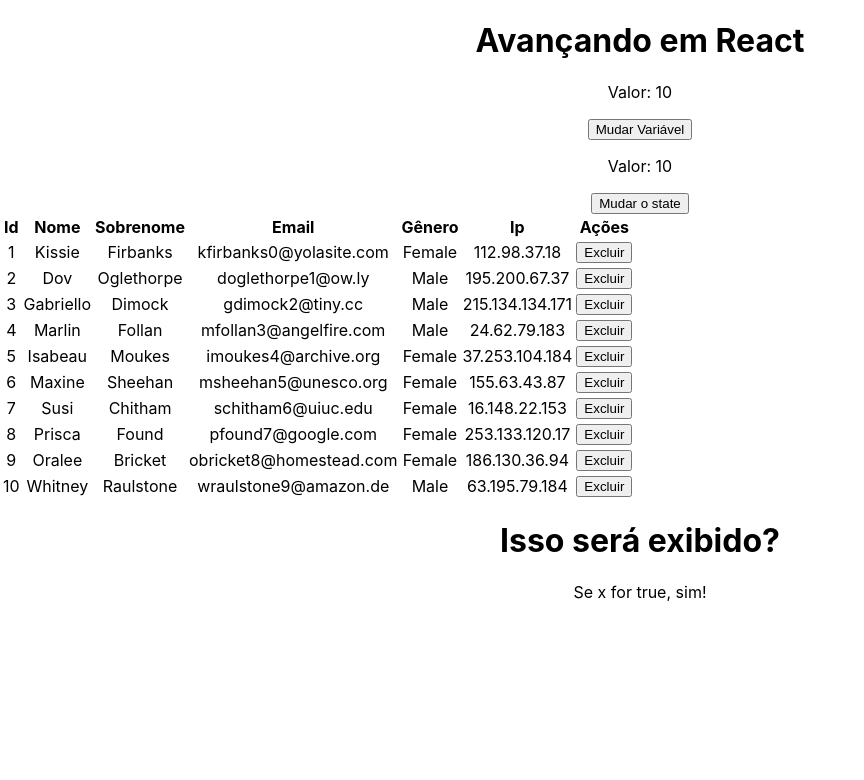
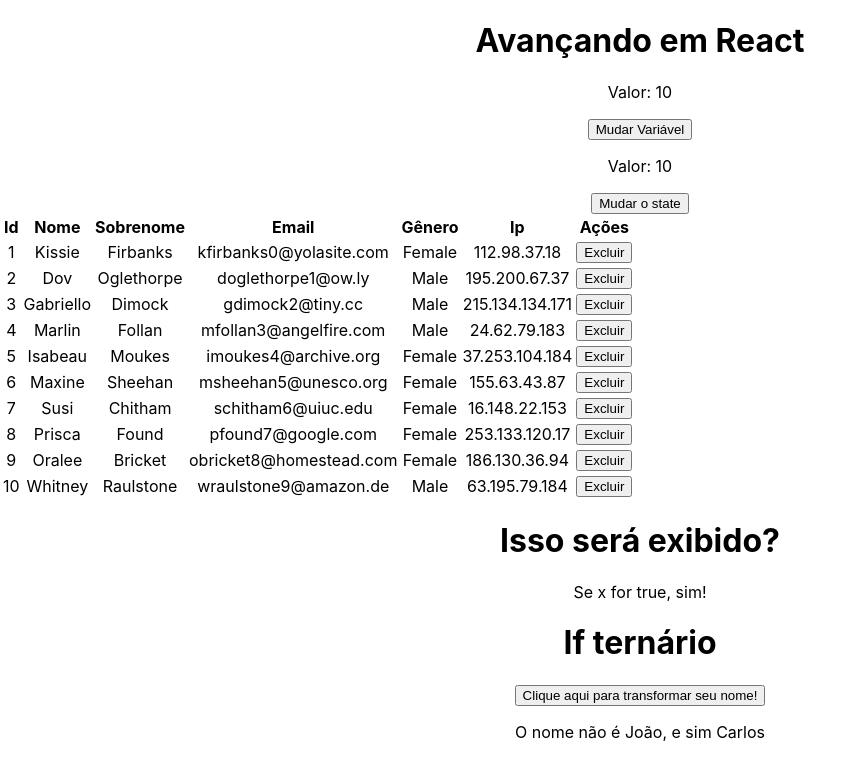
Before and after one commit to KaikSAlves/react-zero-a-maestria, a React (Create React App) app: page / in a window 1280 px wide. Shown: the top 780 px of the page, without its empty margins (0-864 px from the left). Built offline with nearby package versions, Linux system fonts and the light colour scheme.

Commit message:
if e else no jsx

```diff
--- a/src/components/ConditionalRender.js
+++ b/src/components/ConditionalRender.js
@@ -4,11 +4,38 @@
 
   const [x] = useState(true);
 
+  const [name, setName] = useState("Carlos");
+
+  const transformName = () => {
+
+    setName((prevState) => {
+
+        if (prevState == "João") return "Carlos";
+
+
+        return "João";
+    });
+  }
+
+
   return (
     <div>
         <h1>Isso será exibido?</h1>
         {x && <p>Se x for true, sim!</p>}
         {!x && <p>Agora x é falso!</p>}
+
+        <h1>If ternário</h1>
+        <button onClick={() => transformName()}>Clique aqui para transformar seu nome!</button>
+        {name == "João"? (
+            <div>
+                <p>O nome é {name}</p>
+            </div>
+        ) :
+        (
+            <div>
+                <p>O nome não é João, e sim {name}</p>
+            </div>
+        )}
     </div>
   )
 }
```
